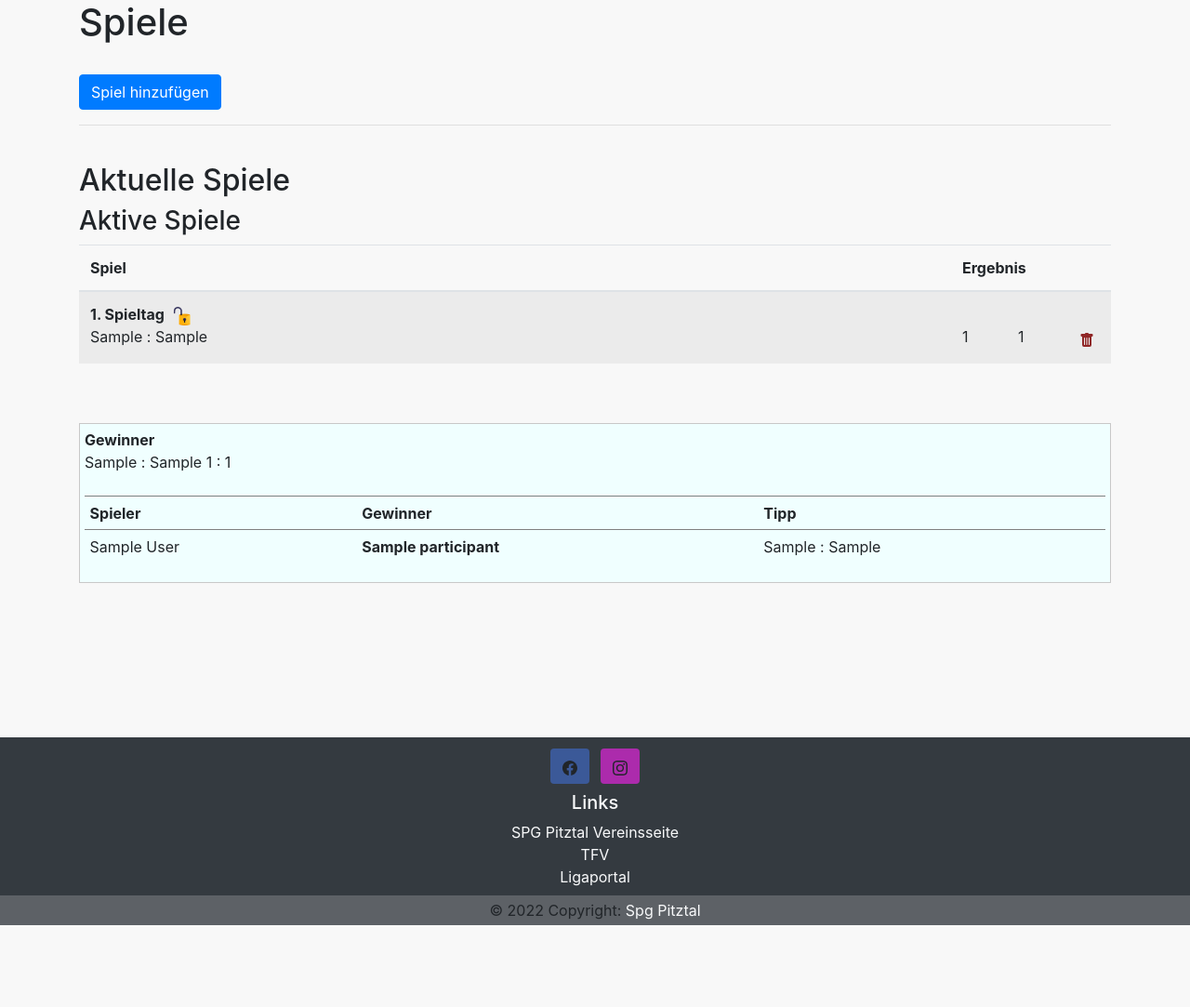
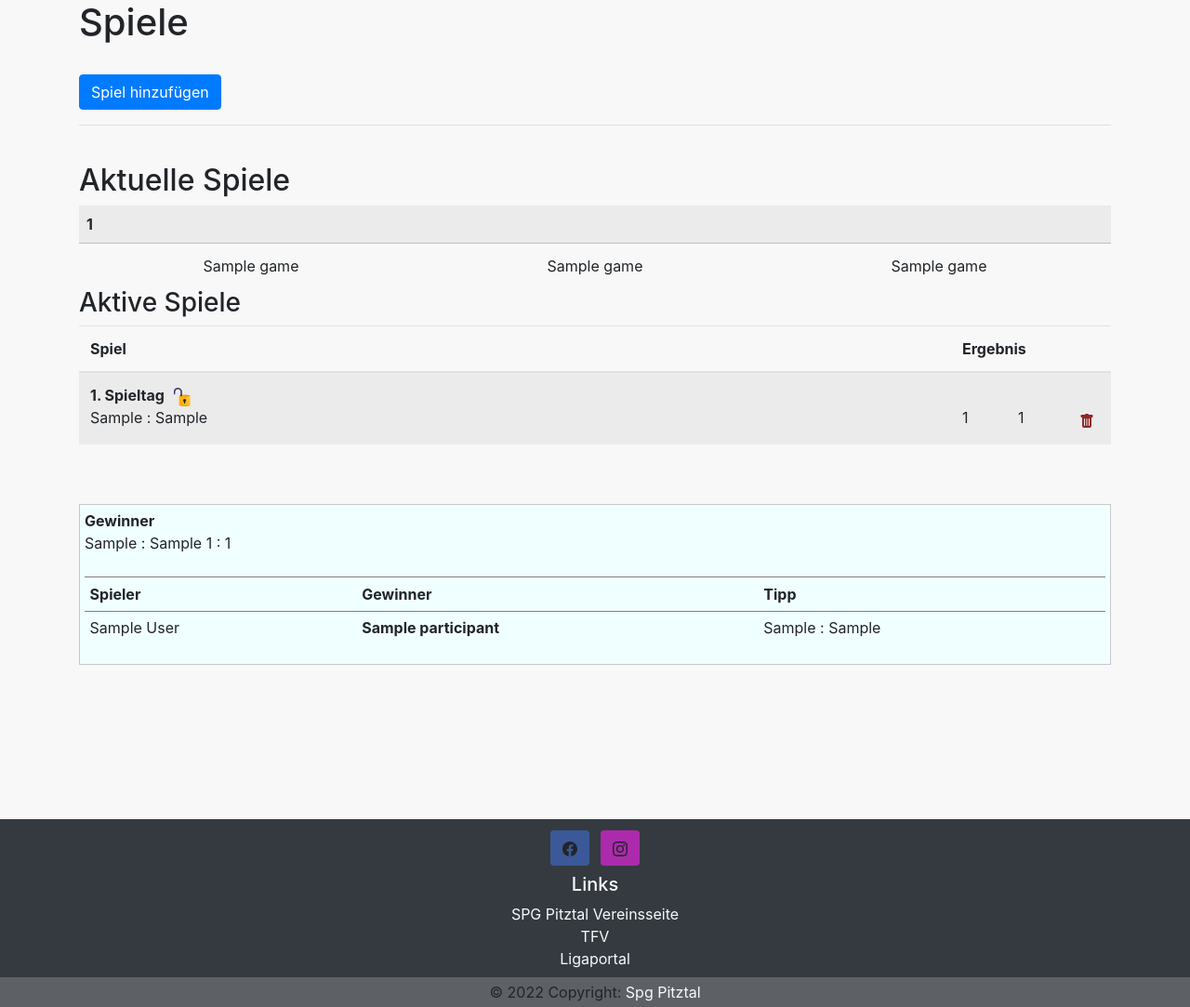
Before and after one commit to tobias124/newTest, a Flask app: template website/templates/games.html in a window 1280 px wide. Shown: the whole page at 93% size. Before the commit the page ends 995 px from the top, so only its background shows below. Run offline with Flask 2, Linux system fonts and the light colour scheme; tables that the repository leaves empty hold one stand-in row (values such as "Sample post"); the template is opened without the code that fills it: values that come from a table or form of the project are taken from there, most other values are stand-ins (such as "Sample title", 1, 10 or a date in 2020); some libraries are stand-ins or nearby versions.

Commit message:
games table changes in index and games, bug change player data fixed

```diff
--- a/scrape.py
+++ b/scrape.py
@@ -45,7 +45,9 @@ for team in league_plan.find_all('tr'):
     for row in gl_score:
         score.append(row.text.strip().replace("\n                        \n                    \n\n                        ", " "))
 
-recent_games = pd.DataFrame({'Runde':rounds, 'Heim':teams_right, '':score, 'Ausw.':teams_left})
+table_games = list(zip(rounds, teams_right, score, teams_left))
+
+#recent_games = pd.DataFrame({'H':teams_right, '':score, 'A':teams_left})
 #print(recent_games)
 # print(rounds)
 # print(dates)
--- a/website/__init__.py
+++ b/website/__init__.py
@@ -8,7 +8,7 @@ import psycopg2
 app = Flask(__name__)
 
 # Deploying on heroku dev = FALSE and use_heroku_db_localy = False
-dev = False
+dev = True
 use_heroku_db_locally = False
 
 local_db_link = 'postgresql://postgres:SuperSecret@localhost/betgame'
--- a/website/templates/games.html
+++ b/website/templates/games.html
@@ -51,18 +51,38 @@
 </form>
 <br />
 <style type="text/css">
-  .recent_games {
-    border: none;
+  .games_table {
+    width: 100%;
   }
 
-  .recent_games tr {
-    text-align: left !important;
+  .games_table td{
+    text-align: center;
+    padding-top: 0.7rem;
+    padding-bottom: 0.7rem;
+    vertical-align: middle;
   }
+
+  .games_table th{
+    border-bottom: 1px solid rgb(194, 188, 188);
+    padding: 0.5rem;
+  }
+
 </style>
 <h2>Aktuelle Spiele</h2>
-{% for table in recent_games %}
-{{table|safe}}
-{% endfor %}
+<div class=" table-responsive-sm">
+  <table class="games_table table-striped">
+    {% for game in table_games%}
+    <tr>
+      <th colspan="3" class="round">{{game[0]}}</th>
+    </tr>
+    <tr>
+      <td>{{game[1]}}</td>
+      <td>{{game[2]}}</td>
+      <td>{{game[3]}}</td>
+    </tr>
+    {% endfor %}
+  </table>
+  </div>
 
 <h3>Aktive Spiele</h3>
 
```
Also changed, not shown: website/auth.py (+6 -2 lines), website/templates/index.html (+25 -15 lines), website/views.py (+5 -4 lines).
